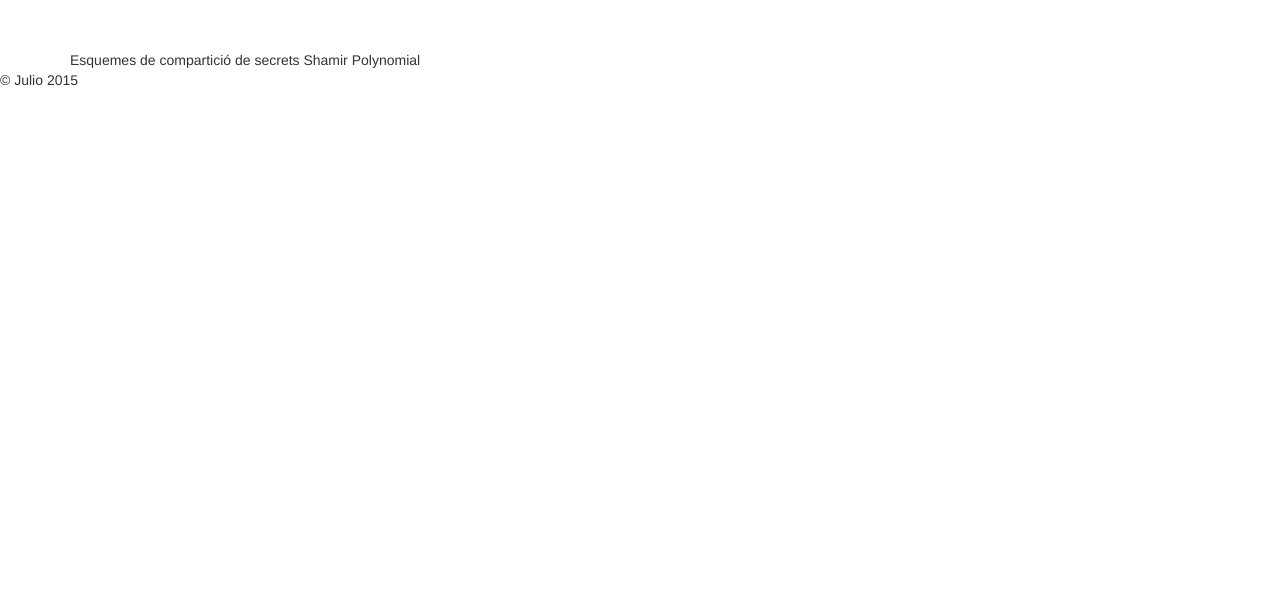
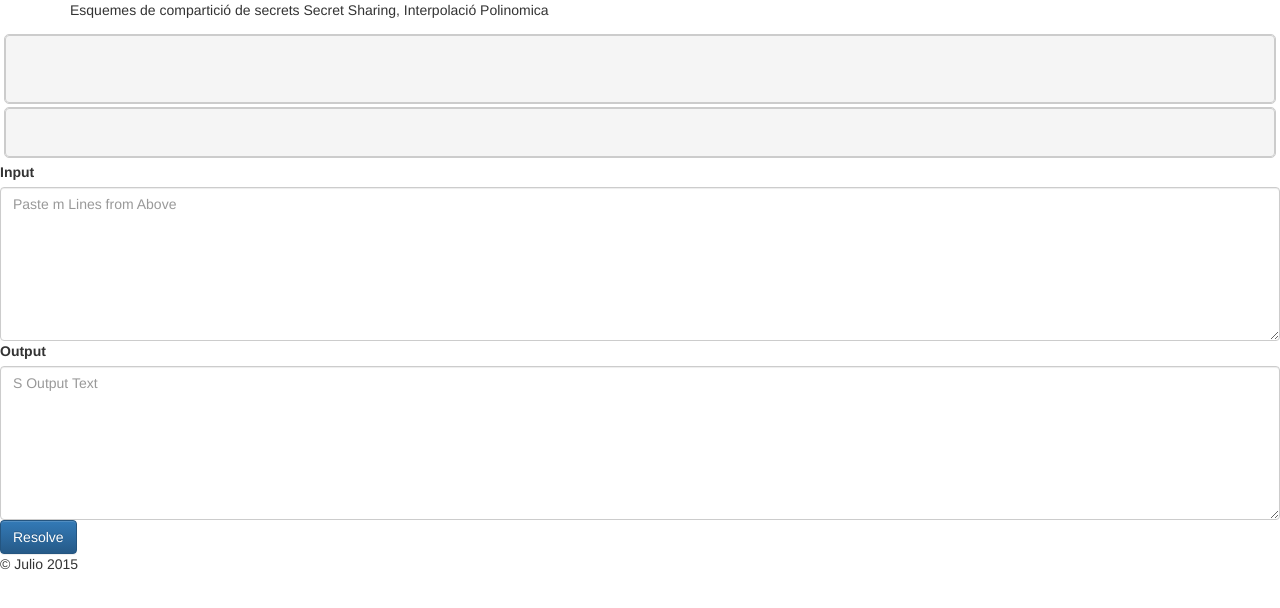
Before and after one commit to 2XL/CryptoProtocol, a plain HTML site: page ss2.html in a window 1280 px wide. Drawn offline with nearby package versions, Linux system fonts and the light colour scheme.

Commit message:
Start the second Part

```diff
--- a/ss2.html
+++ b/ss2.html
@@ -16,30 +16,59 @@ and open the template in the editor.
 
         <link rel="stylesheet" href="css/bootstrap.min.css">
         <style>
-            body {
-                padding-top: 50px;
-                padding-bottom: 20px;
-            }
         </style>
         <link rel="stylesheet" href="css/bootstrap-theme.min.css">
         <link rel="stylesheet" href="css/main.css">
 
         <script src="js/vendor/modernizr-2.8.3-respond-1.4.2.min.js"></script>
+	<script src="js/numeric-1.2.6.js"></script>
     </head>
     <body>
 
 
 
+
 	<div class="container" id="content">
-	    Esquemes de compartició de secrets
-	    Shamir Polynomial
+	    <p id="settings">
+		Esquemes de compartició de secrets
+		Secret Sharing, Interpolació Polinomica
+	    </p>
+	</div>
+	<div>
+	    <!-- El matriu complet -->
+	    <pre id="secrets">
+
+	    </pre>
+	</div>
+	<div>
+	    <!-- La clau secreta -->
+	    <pre id="keys">
+
+	    </pre>
 	</div>
 
 
 
-
-
-
+	<div>
+	    <label for="messageIn">Input</label>
+	    <textarea id="messageIn" class="form-control" rows="7" placeholder="Paste m Lines from Above"></textarea>
+	    <label for="messageOut">Output</label>
+	    <textarea id="messageOut" class="form-control" rows="7" placeholder="S Output Text"></textarea>
+	    <!--
+	    <label for="inputKeys">Keys</label>
+	    <textarea id="inputKeys" class="form-control" rows="7"  placeholder="Keys">
+		[#,#,#,#,#][#,#,#,#,#][#,#,#,#,#][#,#,#,#,#][#,#,#,#,#]...
+	    </textarea>
+	    -->
+	    <!--
+	    <div class="btn btn-success" id="btn-encrypt" >
+		Encrypt
+	    </div>
+	    -->
+	    <button class="btn btn-primary" id="btn-decrypt">
+		Resolve
+	    </button>
+	</div>
 
 
 
```
Also changed, not shown: index.html (+2 -2 lines), ss1.html (+1 -1 lines).
